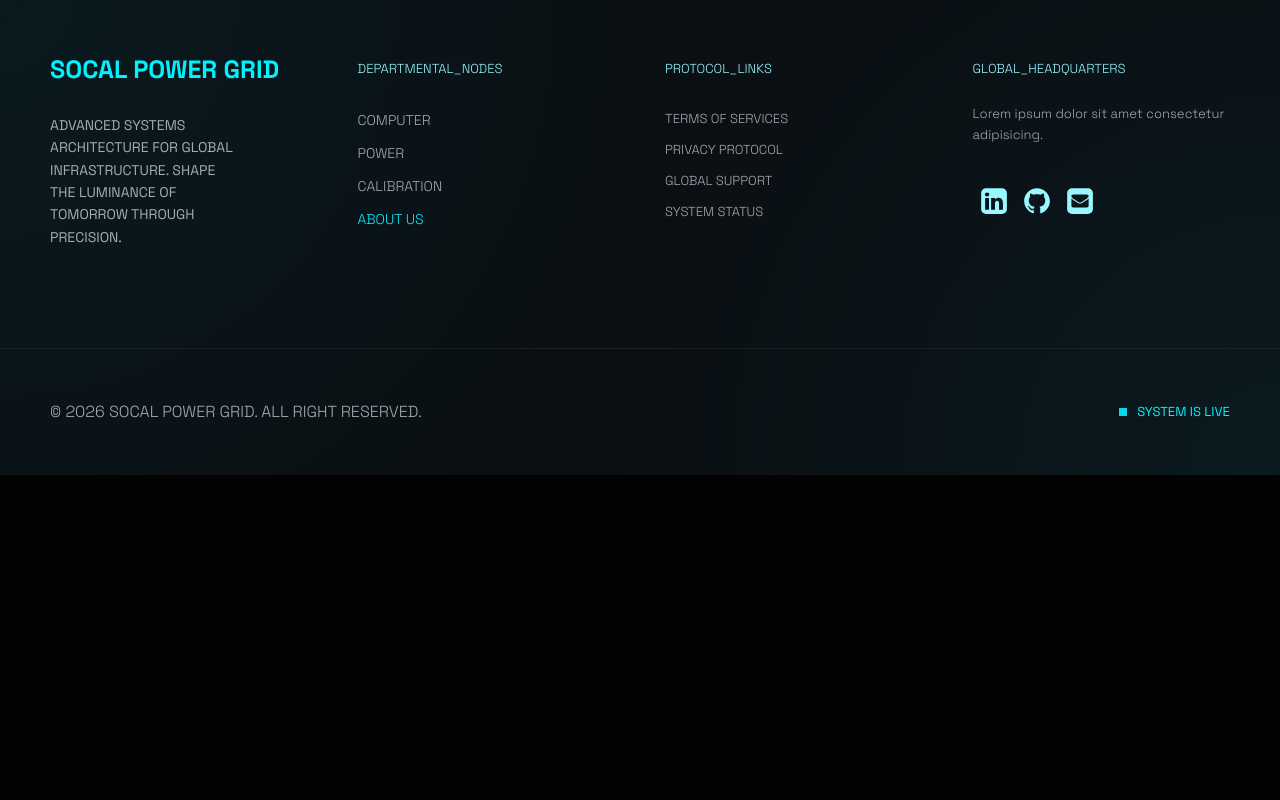
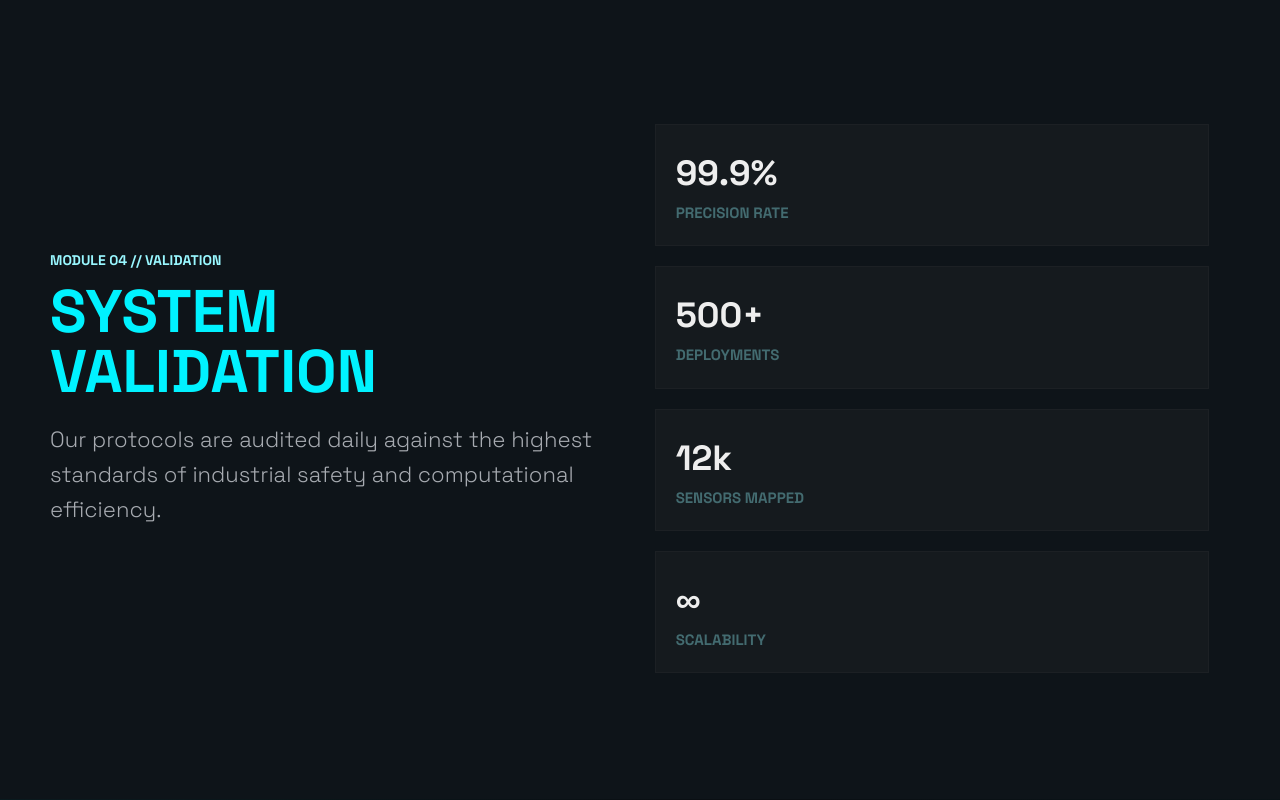
Before and after one commit to arefkhandantabrizi/socal, a Next.js app: page /about-us in a window 1280 px wide. Shown: the part 3300-4100 px from the top of the page. Before the commit the page ends 3775 px from the top, so only its background shows below. Built offline with nearby package versions, Linux system fonts and the light colour scheme.

Commit message:
Updating footer logic and adding validation to about us page.

```diff
--- a/src/app/about-us/page.tsx
+++ b/src/app/about-us/page.tsx
@@ -2,6 +2,7 @@ import Intro from "@/components/about-us/intro";
 import Origin from "@/components/about-us/origin";
 import Pillars from "@/components/about-us/pillars";
 import RoadMap from "@/components/about-us/roadMap";
+import Validation from "@/components/about-us/validation";
 
 const AboutUs = () => {
   return (
@@ -10,6 +11,7 @@ const AboutUs = () => {
       <Origin />
       <Pillars />
       <RoadMap />
+      <Validation />
     </>
   );
 };
--- /dev/null
+++ b/src/components/about-us/validation.tsx
@@ -0,0 +1,34 @@
+const Validation = () => {
+  return (
+    <section className="validation">
+      <div className="validation__text--wrapper">
+        <h2 className="validation__text--label">MODULE 04 // VALIDATION</h2>
+        <h2 className="validation__text--header">System Validation</h2>
+        <p className="validation__text--body">
+          Our protocols are audited daily against the highest standards of
+          industrial safety and computational efficiency.
+        </p>
+      </div>
+      <div className="validation__badge--wrapper">
+        <div className="validation__badge validation__badge--1">
+          <h3 className="validation__badge--header">99.9%</h3>
+          <h4 className="validation__badge--body">Precision Rate</h4>
+        </div>
+        <div className="validation__badge validation__badge--2">
+          <h3 className="validation__badge--header">500+</h3>
+          <h4 className="validation__badge--body">Deployments</h4>
+        </div>
+        <div className="validation__badge validation__badge--3">
+          <h3 className="validation__badge--header">12k</h3>
+          <h4 className="validation__badge--body">Sensors Mapped</h4>
+        </div>
+        <div className="validation__badge validation__badge--4">
+          <h3 className="validation__badge--header">&infin;</h3>
+          <h4 className="validation__badge--body">Scalability</h4>
+        </div>
+      </div>
+    </section>
+  );
+};
+
+export default Validation;
--- a/src/components/common/footer.tsx
+++ b/src/components/common/footer.tsx
@@ -23,6 +23,7 @@ const Footer = () => {
             const isActive = pathname === menu.slug;
 
             return (
+              menu.department && (
                 <li
                   key={menu.slug}
                   className={`footer__department ${
@@ -38,6 +39,7 @@ const Footer = () => {
                     {menu.text}
                   </Link>
                 </li>
+              )
             );
           })}
         </div>
--- a/src/interfaces/common/menuItem.ts
+++ b/src/interfaces/common/menuItem.ts
@@ -1,4 +1,5 @@
 export default interface IMenuItem {
   text: string;
   slug: string;
+  department: boolean;
 }
--- a/src/sass/layouts/_origin.scss
+++ b/src/sass/layouts/_origin.scss
@@ -17,7 +17,7 @@
     &--label {
       font-size: 1.4rem;
       color: $ethosText-color;
-      margin-bottom: 2rem;
+      margin-bottom: 1rem;
       cursor: default;
     }
 
--- a/src/sass/layouts/_pillar.scss
+++ b/src/sass/layouts/_pillar.scss
@@ -13,7 +13,7 @@
   &--label {
     font-size: 1.4rem;
     color: $ethosText-color;
-    margin-bottom: 2rem;
+    margin-bottom: 1rem;
     cursor: default;
   }
 
--- /dev/null
+++ b/src/sass/layouts/_validation.scss
@@ -0,0 +1,64 @@
+@use "../abstracts/variables" as *;
+
+.validation {
+  background-color: $ecosystem-color;
+  height: 100vh;
+  width: 100dvw;
+  padding: 0rem 5rem;
+  position: relative;
+  align-items: center;
+  display: flex;
+  column-gap: 5rem;
+
+  &__badge {
+    background-color: rgba($secondary-color, 0.5);
+    border: 1px solid $secondary-color;
+    padding: 2rem;
+
+    &--wrapper {
+      flex: 0 0 47%;
+      display: grid;
+      grid-template-columns: repeat(auto-fit, minmax(30rem, 1fr));
+      gap: 2rem;
+      margin-right: 5rem;
+    }
+
+    &--header {
+      font-size: 3.5rem;
+      color: $white-color;
+    }
+    &--body {
+      font-size: 1.5rem;
+      color: $timeLine-color;
+      text-transform: uppercase;
+    }
+  }
+
+  &__text {
+    &--wrapper {
+      flex: 0 0 47%;
+    }
+
+    &--label {
+      font-size: 1.4rem;
+      color: $ethosText-color;
+      margin-bottom: 1rem;
+      cursor: default;
+    }
+
+    &--header {
+      font-size: 6rem;
+      color: $accent-color;
+      line-height: 1;
+      margin-bottom: 2rem;
+      text-transform: uppercase;
+      cursor: default;
+    }
+    &--body {
+      font-size: 2.2rem;
+      color: $technicalUI-color;
+      margin-bottom: 2rem;
+      cursor: default;
+    }
+  }
+}
--- a/src/sass/main.scss
+++ b/src/sass/main.scss
@@ -25,5 +25,6 @@
 @use "layouts/origin";
 @use "layouts/pillar";
 @use "layouts/roadMap";
+@use "layouts/validation";
 
 @use "pages/power";
--- a/src/styles/style.css
+++ b/src/styles/style.css
@@ -2094,7 +2094,7 @@ body {
 .origin__text--label {
   font-size: 1.4rem;
   color: #99f7ff;
-  margin-bottom: 2rem;
+  margin-bottom: 1rem;
   cursor: default;
 }
 .origin__text--header {
@@ -2160,7 +2160,7 @@ body {
 .pillars--label {
   font-size: 1.4rem;
   color: #99f7ff;
-  margin-bottom: 2rem;
+  margin-bottom: 1rem;
   cursor: default;
 }
 .pillars--header {
@@ -2189,7 +2189,7 @@ body {
 .roadMap--label {
   font-size: 1.4rem;
   color: #99f7ff;
-  margin-bottom: 2rem;
+  margin-bottom: 1rem;
   cursor: default;
 }
 .roadMap--header {
@@ -2242,12 +2242,6 @@ body {
   display: flex;
   align-items: center;
 }
-.roadMap__timeline--phase--wrapper:nth-child(1):not(:first-child)::before {
-  content: "";
-  width: 30rem;
-  height: 0.2rem;
-  background-color: #173138;
-}
 .roadMap__timeline--phase--wrapper:first-child::before {
   content: "";
   width: 10rem;
@@ -2265,6 +2259,61 @@ body {
   width: 10rem;
   height: 0.2rem;
   background-color: #173138;
+}
+
+.validation {
+  background-color: #0e1419;
+  height: 100vh;
+  width: 100dvw;
+  padding: 0rem 5rem;
+  position: relative;
+  align-items: center;
+  display: flex;
+  column-gap: 5rem;
+}
+.validation__badge {
+  background-color: rgba(28, 32, 36, 0.5);
+  border: 1px solid #1c2024;
+  padding: 2rem;
+}
+.validation__badge--wrapper {
+  flex: 0 0 47%;
+  display: grid;
+  grid-template-columns: repeat(auto-fit, minmax(30rem, 1fr));
+  gap: 2rem;
+  margin-right: 5rem;
+}
+.validation__badge--header {
+  font-size: 3.5rem;
+  color: #eeeeee;
+}
+.validation__badge--body {
+  font-size: 1.5rem;
+  color: #436b70;
+  text-transform: uppercase;
+}
+.validation__text--wrapper {
+  flex: 0 0 47%;
+}
+.validation__text--label {
+  font-size: 1.4rem;
+  color: #99f7ff;
+  margin-bottom: 1rem;
+  cursor: default;
+}
+.validation__text--header {
+  font-size: 6rem;
+  color: #00f2ff;
+  line-height: 1;
+  margin-bottom: 2rem;
+  text-transform: uppercase;
+  cursor: default;
+}
+.validation__text--body {
+  font-size: 2.2rem;
+  color: #a7abb1;
+  margin-bottom: 2rem;
+  cursor: default;
 }
 
 .power {
--- a/src/utils/menuItems.ts
+++ b/src/utils/menuItems.ts
@@ -1,10 +1,10 @@
 import IMenuItem from "@/interfaces/common/menuItem";
 
 const menuItems: IMenuItem[] = [
-  { text: "COMPUTER", slug: "/computer" },
-  { text: "POWER", slug: "/power" },
-  { text: "CALIBRATION", slug: "/calibration" },
-  { text: "ABOUT US", slug: "/about-us" },
+  { text: "COMPUTER", slug: "/computer", department: true },
+  { text: "POWER", slug: "/power", department: true },
+  { text: "CALIBRATION", slug: "/calibration", department: true },
+  { text: "ABOUT US", slug: "/about-us", department: false },
 ];
 
 export default menuItems;
```
Also changed, not shown: src/sass/layouts/_roadMap.scss (+1 -7 lines), 1 other file (tests, documents, lock files or other folders). Lines whose indentation alone changed are shown as unchanged.
